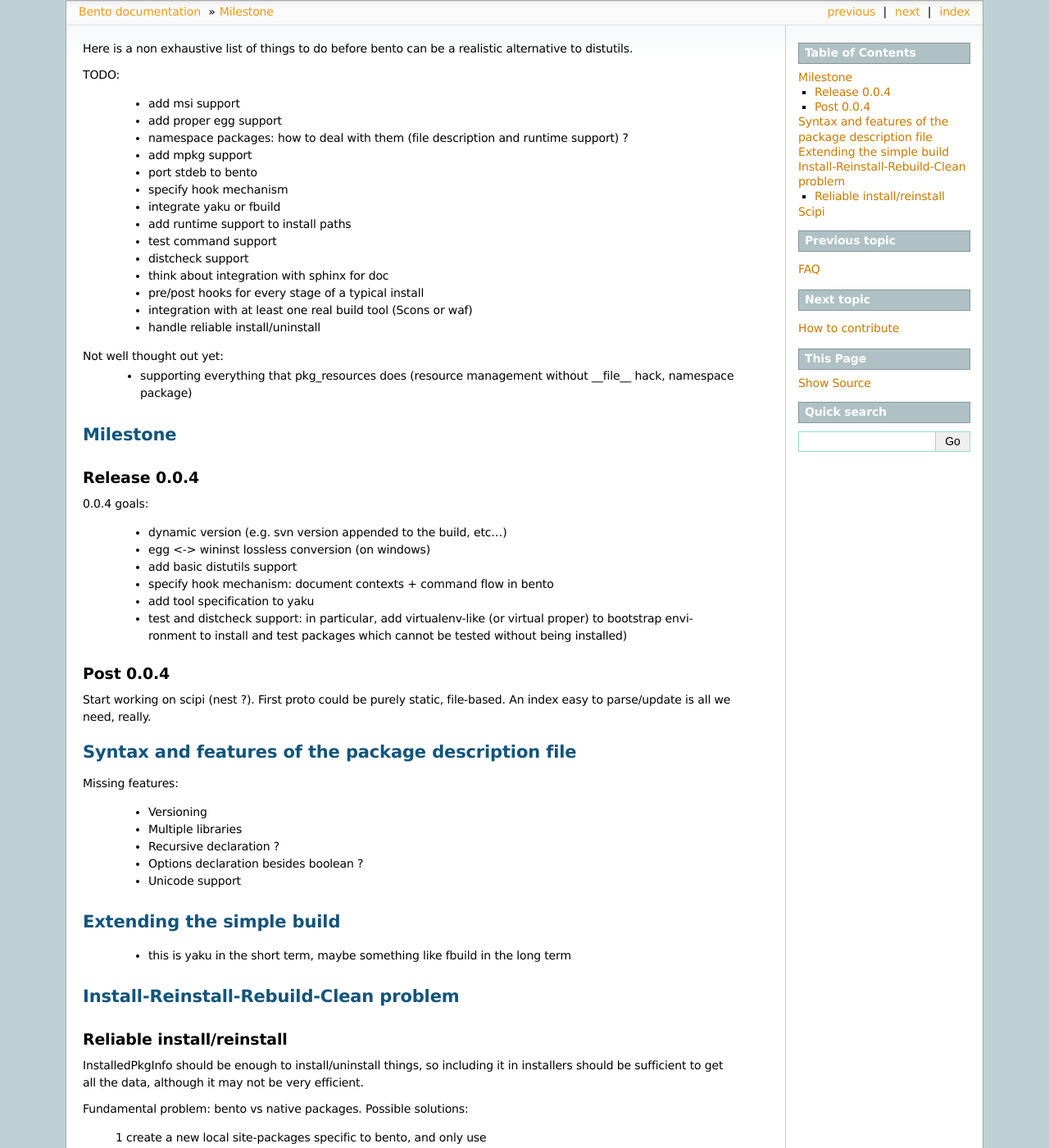
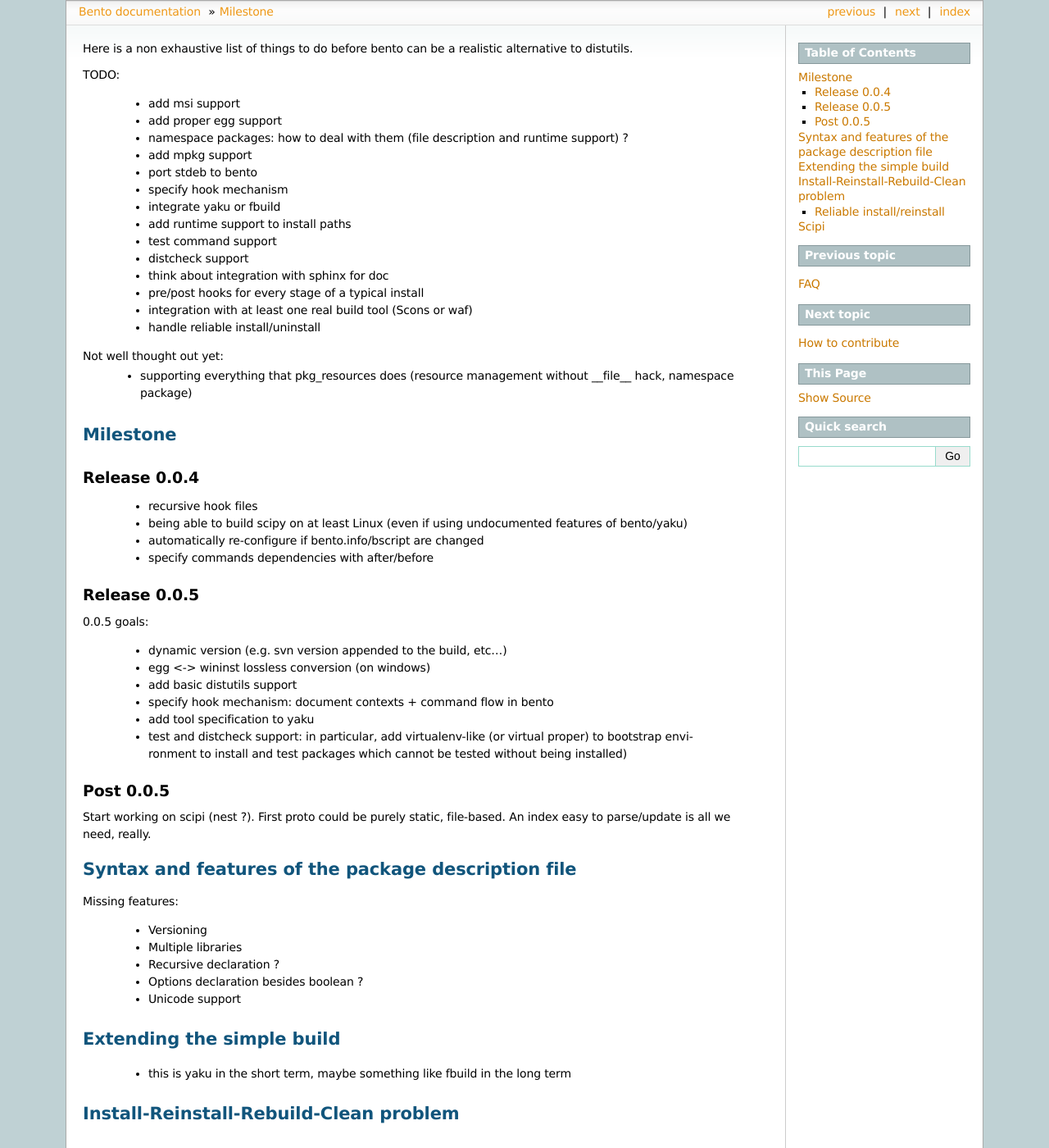
Before and after one commit to cournape/Bento, a Sphinx documentation site: the page built from doc/source/TODO.rst, in a window 1280 px wide and 1400 px high. Shown: the whole window at 82% size. Built offline with Sphinx 7.4.7, drawn with Linux system fonts in a browser that asks for light colours; the version number could not be read and is left out.

Commit message:
DOC: update TODO.

```diff
--- a/doc/source/TODO.rst
+++ b/doc/source/TODO.rst
@@ -29,7 +29,16 @@
 Release 0.0.4
 -------------
 
-0.0.4 goals:
+    - recursive hook files
+    - being able to build scipy on at least Linux (even if using undocumented
+      features of bento/yaku)
+    - automatically re-configure if bento.info/bscript are changed
+    - specify commands dependencies with after/before
+
+Release 0.0.5
+-------------
+
+0.0.5 goals:
 
     - dynamic version (e.g. svn version appended to the build, etc...)
     - egg <-> wininst lossless conversion (on windows)
@@ -40,7 +49,7 @@
       virtual proper) to bootstrap environment to install and test packages
       which cannot be tested without being installed)
 
-Post 0.0.4
+Post 0.0.5
 ----------
 
 Start working on scipi (nest ?). First proto could be purely static,
```
